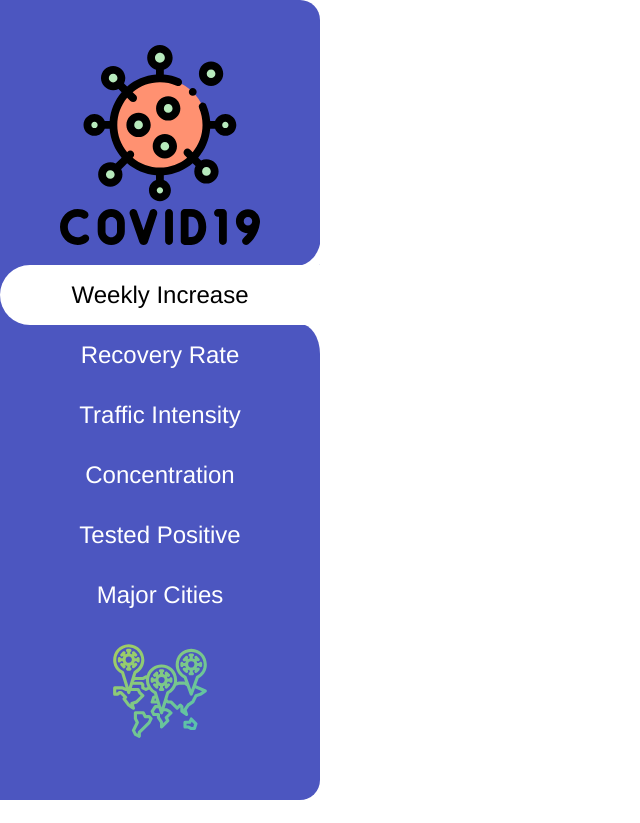
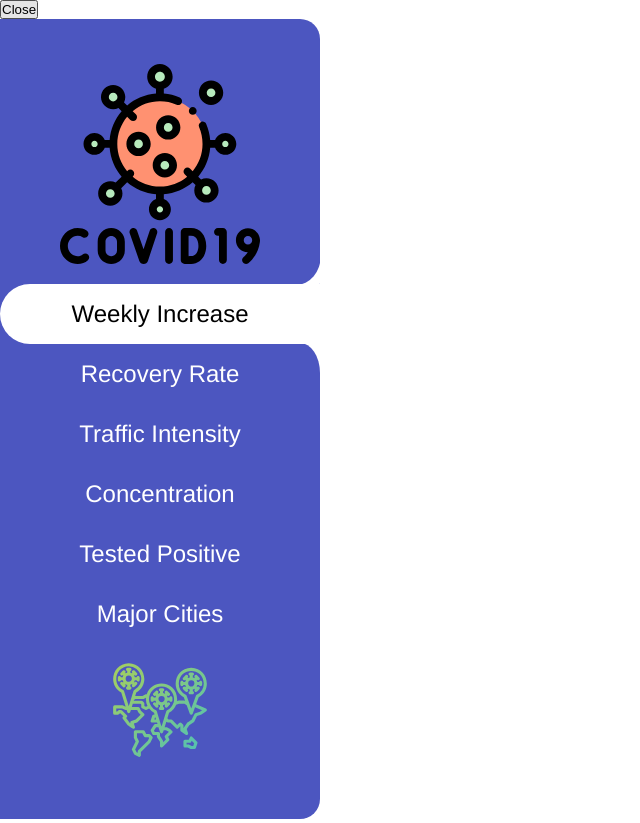
Before and after one commit to praty94/covid-app-isi, a React (Create React App) app: page / in a window 1280 px wide. Shown: the whole page, without its empty margins (0-640 px from the left). Built offline with nearby package versions, Linux system fonts and the light colour scheme.

Commit message:
Collapsable sidebar

```diff
--- a/src/Components/Dashboard/Dashboard.jsx
+++ b/src/Components/Dashboard/Dashboard.jsx
@@ -9,8 +9,13 @@ class Dashboard extends React.Component {
     }
     render() {
         return (
-            <Sidebar options={pages} selectedPage={this.state.currentPage}></Sidebar>
+            <Sidebar options={pages} selectedPage={this.state.currentPage} optionSelectedHandler={(page)=>this.setCurrentpage(page)}></Sidebar>
         );
+    }
+    setCurrentpage = (page) => {
+        //updating state only if selected page is different
+        if(page !== this.state.currentPage)
+            this.setState({currentPage:page});
     }
 }
 
--- a/src/Components/Sidebar/Sidebar.jsx
+++ b/src/Components/Sidebar/Sidebar.jsx
@@ -1,21 +1,35 @@
-import React from 'react';
+import React, { useState } from 'react';
 import styles from './Sidebar.module.css';
 import cx from 'classnames';//helper for using multiple css classes
 import { mainIcon, secondaryIcon } from '../../Assets';
+import useWindowDimensions from '../../Helpers/WindowDimensionHelper';
 
-const Sidebar = (props) => (
-    <div className={styles.mainContainer}>
+const Sidebar = (props) => {
+    const { width } = useWindowDimensions();
+    const [openState, setOpenState] = useState({ isOpen: width > 768 });
+    const toggleDrawer = () => {
+        setOpenState({ isOpen: !openState.isOpen });
+    }
+
+    return (
+        <div>
+            <button onClick={() => toggleDrawer()}>{openState.isOpen ? "Close" : "Open"}</button>
+            <div className={openState.isOpen ? styles.mainContainer : cx(styles.mainContainer, styles.displayNone)}>
                 <div className={styles.buttonContainer1}>
                     <img src={mainIcon} alt="uppericon" className={styles.img1} />
-            {props.options.map((item)=> {
-                if(props.selectedPage === item)
-                    return <div className={cx(styles.button, styles.active)}>{item}</div>;
+                    {props.options.map((item,index) => {
+                        let classes = null;
+                        if (props.selectedPage === item)//if item is selected page then we are adding active class
+                            classes = cx(styles.button, styles.active);
                         else
-                    return <div className={styles.button}>{item}</div>;
+                            classes = styles.button;
+
+                        return <div key={index} className={classes} onClick={() => props.optionSelectedHandler(item)}>{item}</div>;
                     })}
                     <img src={secondaryIcon} alt="lowericon" className={styles.img2} />
                 </div>
             </div>
-);
+        </div>);
+};
 
 export default Sidebar;
--- a/src/Components/Sidebar/Sidebar.module.css
+++ b/src/Components/Sidebar/Sidebar.module.css
@@ -24,6 +24,9 @@
     align-content: center;
     background: #4c56c0;
   }
+  .displayNone{
+    display: none!important;
+  }
   .buttonContainer1 {
     position: absolute;
     left: 0;
@@ -41,7 +44,6 @@
     width: 100%;
     display: block;
     color: white;
-
     padding: 1rem;
     text-align: center;
     font-size: 1.5rem;
@@ -57,6 +59,7 @@
     text-align: center;
     font-size: 1.5rem;
     border-radius: 50px 0 0 50px;
+    cursor: default;
   }
   .active:before {
     content: "";
--- /dev/null
+++ b/src/Helpers/Debounce.js
@@ -0,0 +1,16 @@
+const debounce = (func, wait, immediate) => {
+    var timeout;
+    return function() {
+        var context = this, args = arguments;
+        var later = function() {
+            timeout = null;
+            if (!immediate) func.apply(context, args);
+        };
+        var callNow = immediate && !timeout;
+        clearTimeout(timeout);
+        timeout = setTimeout(later, wait);
+        if (callNow) func.apply(context, args);
+    }
+}
+
+export default debounce;
--- /dev/null
+++ b/src/Helpers/WindowDimensionHelper.js
@@ -0,0 +1,25 @@
+import { useState, useEffect } from 'react';
+import debounce from './Debounce';
+function getWindowDimensions() {
+  const { innerWidth: width, innerHeight: height } = window;
+  return {
+    width,
+    height
+  };
+}
+
+export default function useWindowDimensions() {
+  const [windowDimensions, setWindowDimensions] = useState(getWindowDimensions());
+
+  useEffect(() => {
+    function handleResize() {
+      console.log("window resized");
+      setWindowDimensions(getWindowDimensions());
+    }
+
+    window.addEventListener('resize', debounce(handleResize,200));
+    return () => window.removeEventListener('resize', handleResize);
+  }, []);
+
+  return windowDimensions;
+}
```
Also changed, not shown: 1 other file (tests, documents, lock files or other folders). Lines whose indentation alone changed are shown as unchanged.
